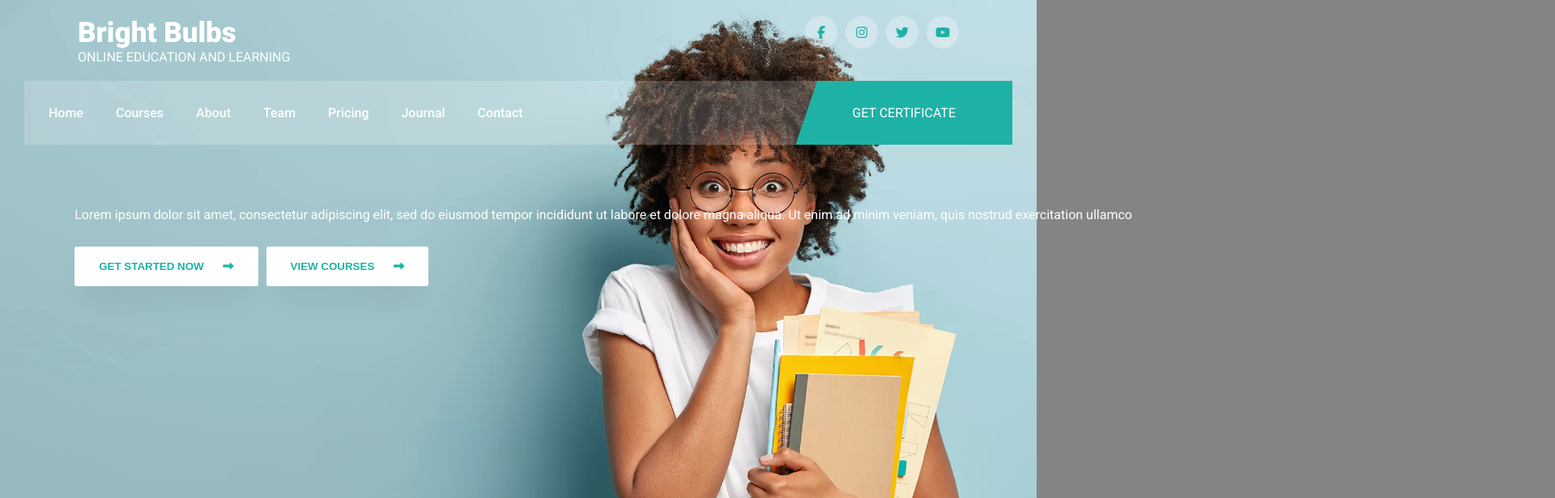
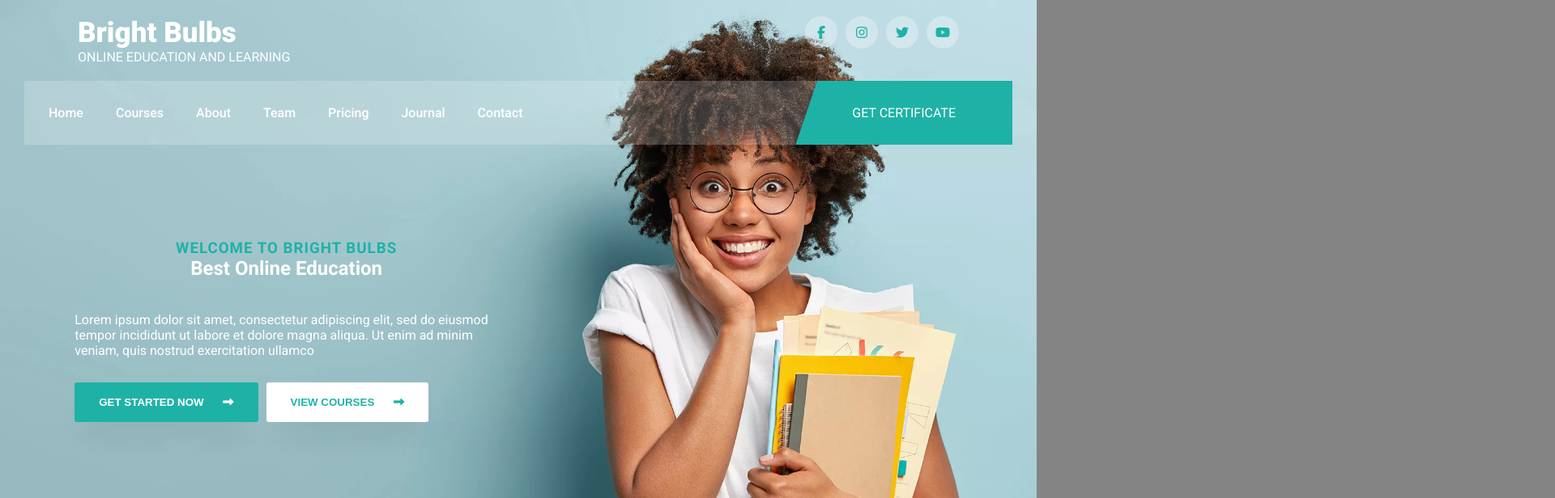
Before and after one commit to Nas1010/bright-bulbs, a React (Create React App) app: page / in a window 1280 px wide. Shown: the top 616 px of the page at 81% size, 1920 px wide, since content can reach past the window. Built offline with nearby package versions, Linux system fonts and the light colour scheme.

Commit message:
add button and heading styling

```diff
--- a/src/App.css
+++ b/src/App.css
@@ -46,7 +46,7 @@ button {
   border: none;
 }
 .row {
-  width:500%;
+  width:50%;
 }
 button {
   padding: 17px 30px;
@@ -65,3 +65,18 @@ button i {
 button:hover {
   box-shadow: none;
 }
+.primary-btn {
+  background-color: #1eb2a6;
+  color:#fff;
+}
+
+#heading {
+  text-align: center;
+  padding: 40px 0;
+}
+#heading h3 {
+  font-weight: 600;
+  letter-spacing: 1px;
+  color: #1eb2a6;
+  text-transform: uppercase;
+}
--- /dev/null
+++ b/src/components/common/title/Title.jsx
@@ -0,0 +1,14 @@
+import React from 'react'
+
+const Title = ({ subtitle, title }) => {
+  return (
+    <div>
+          <div id="heading">
+              <h3>{subtitle}</h3>
+              <h1>{title}</h1>
+      </div>
+    </div>
+  )
+}
+
+export default Title
--- a/src/components/home/hero/Hero.jsx
+++ b/src/components/home/hero/Hero.jsx
@@ -1,5 +1,6 @@
 import React from 'react'
 import './hero.css'
+import Title from '../../common/title/Title.jsx'
 
 const Hero = () => {
   return (
@@ -7,12 +8,13 @@ const Hero = () => {
           <section className="hero">
           <div className="container">
                   <div className="row">
+                      <Title subtitle="WELCOME TO BRIGHT BULBS" title="Best Online Education"/>
                       <p>Lorem ipsum dolor sit amet, consectetur adipiscing elit, sed do eiusmod tempor incididunt ut labore et dolore magna aliqua. Ut enim ad minim veniam, quis nostrud exercitation ullamco</p>
                       <div className="button">
                           <button className="primary-btn">
                               GET STARTED NOW <i className="fa fa-long-arrow-alt-right"></i>
                           </button>
-                          <button className="primary-btn">
+                          <button>
                               VIEW COURSES <i className="fa fa-long-arrow-alt-right"></i>
                           </button>
                       </div>
```
